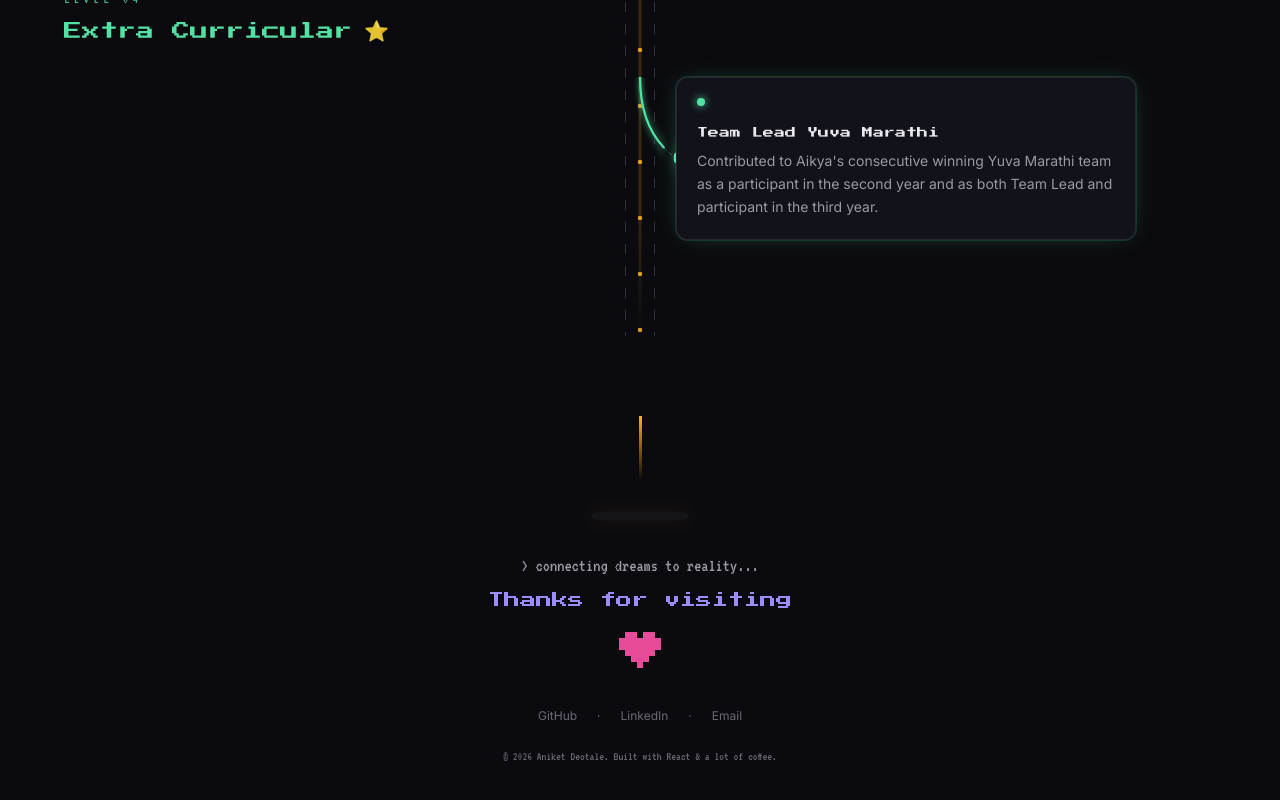
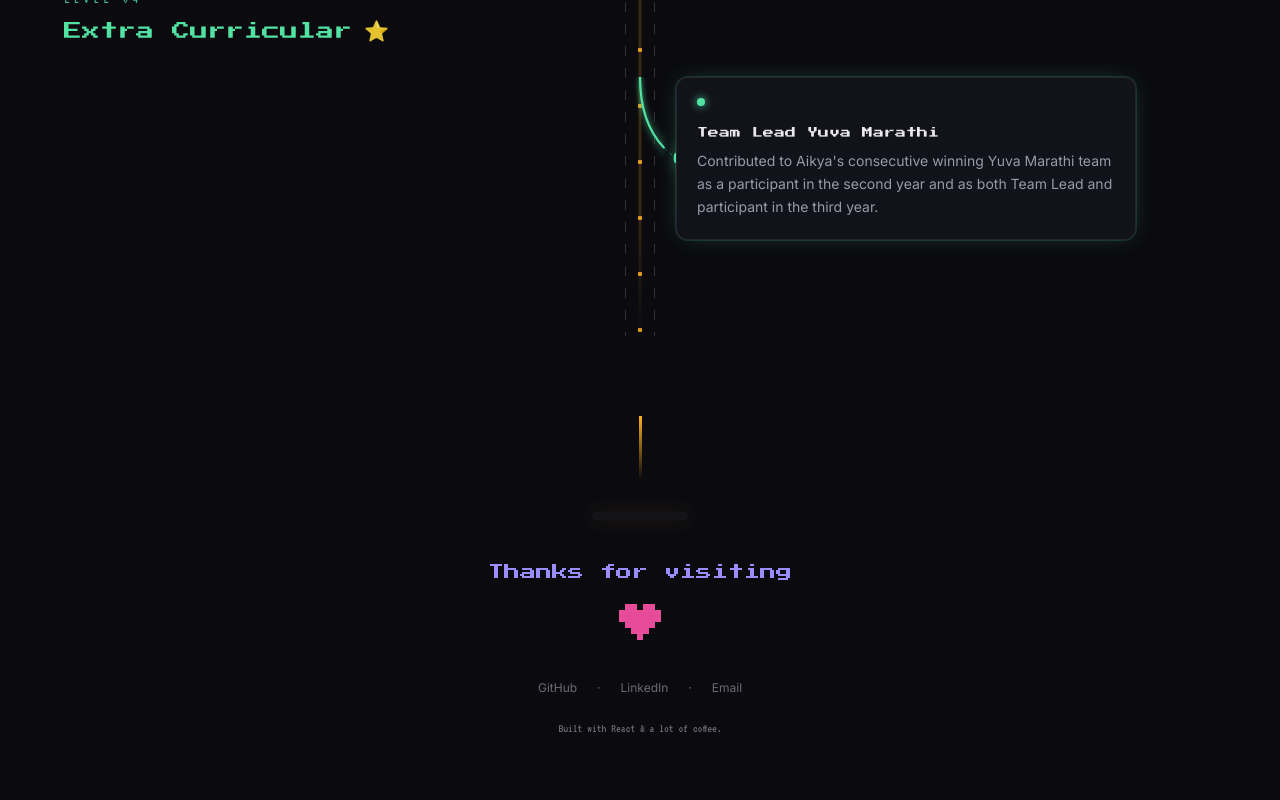
Before and after one commit to CodeXAniket/3D-portfolio, a React (Vite) app: page / in a window 1280 px wide. Shown: the part 3535-4335 px from the top of the page. Built offline with nearby package versions, Linux system fonts and the light colour scheme.

Commit message:
Remove redundant text from Footer component

```diff
--- a/src/components/Footer.jsx
+++ b/src/components/Footer.jsx
@@ -47,7 +47,7 @@ export default function Footer() {
         transition={{ duration: 0.5 }}
         className="font-mono2 text-lg text-ink-dim"
       >
-        &gt; connecting dreams to reality...
+
       </motion.p>
 
       <motion.p
@@ -84,7 +84,7 @@ export default function Footer() {
         </a>
       </div>
       <p className="mt-6 font-mono2 text-xs text-ink-faint">
-        © {new Date().getFullYear()} {profile.name}. Built with React & a lot of coffee.
+        Built with React & a lot of coffee.
       </p>
     </footer>
   );
```
